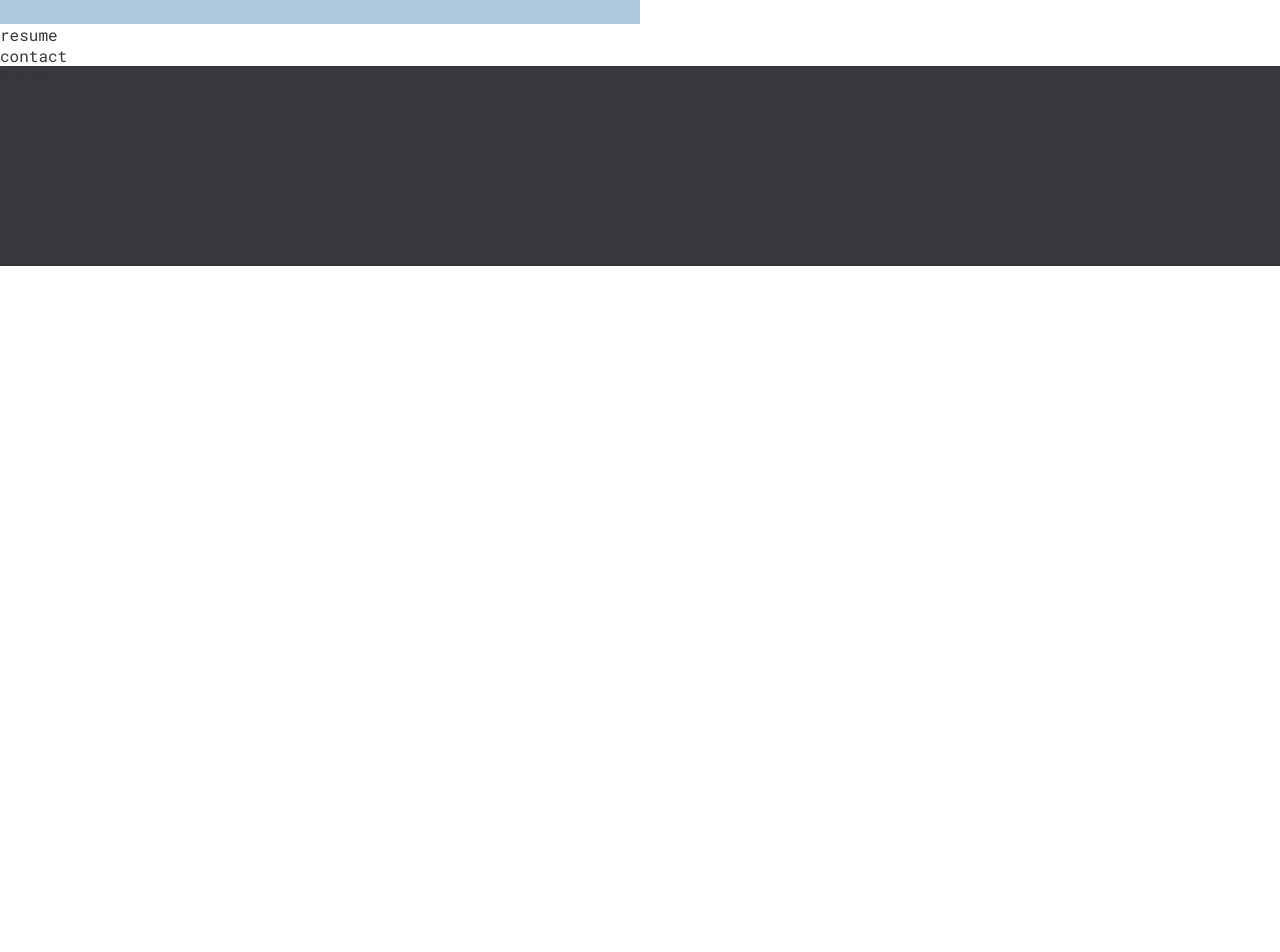
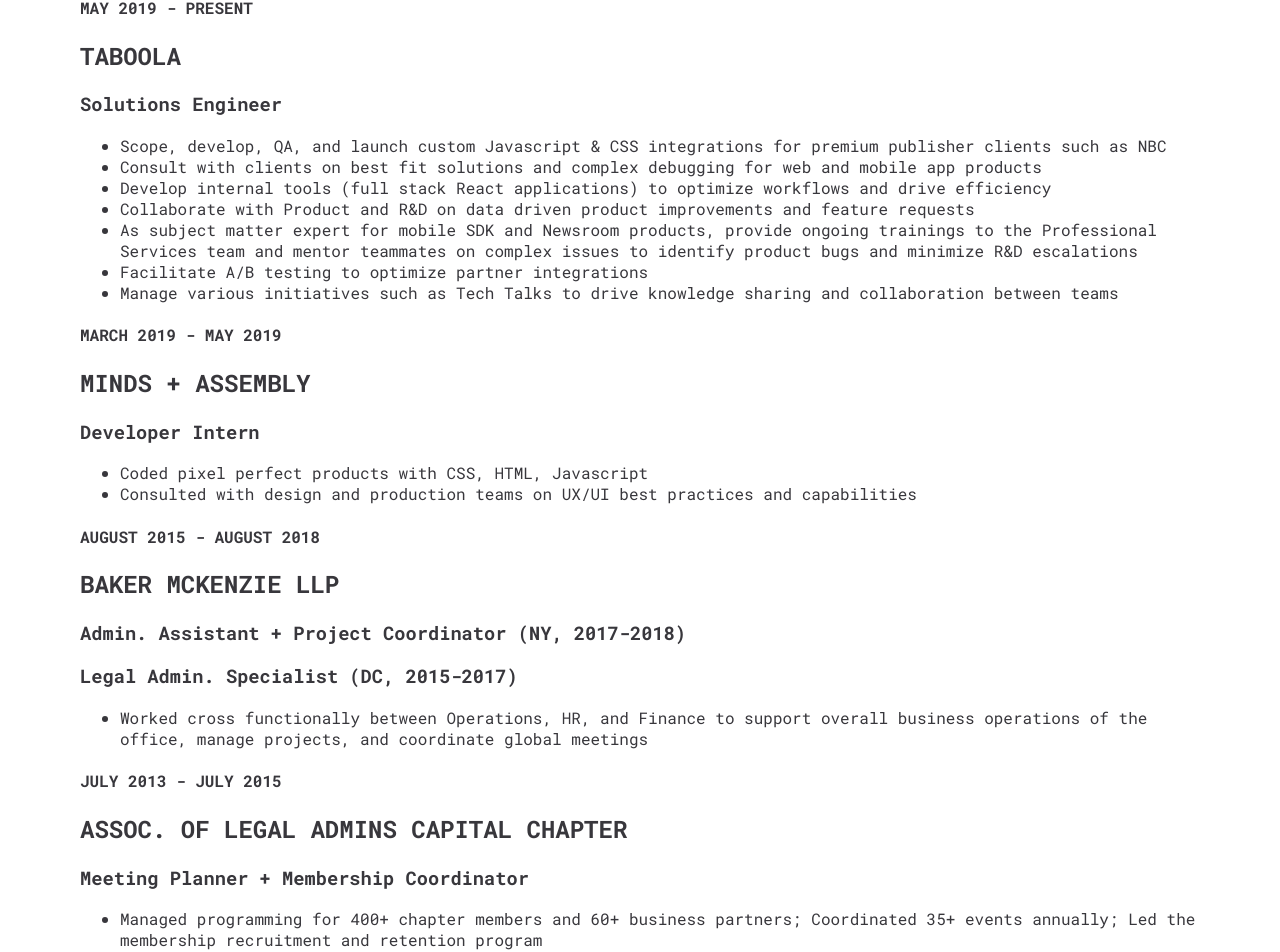
Before and after one commit to scotidodson/2021-portfolio, a React (Create React App) app: page / in a window 1280 px wide. Shown: the part 1612-2564 px from the top of the page. Before the commit the page ends 1878 px from the top, so only its background shows below. Built offline with nearby package versions, Linux system fonts and the light colour scheme.

Commit message:
added resume

```diff
--- a/src/App.css
+++ b/src/App.css
@@ -21,7 +21,7 @@
 }
 
 .navigation li a:hover {
-    border-left: 2px solid #c89247;
+    border-left: 3px solid #c89247;
 }
 
 .navigation ul {
@@ -90,6 +90,10 @@
     font-size: 3rem;
 }
 
+.pageContainer {
+    padding: 60px 60px 0 80px;
+}
+
 
    /* CSS HEX */
    /* --silver-sand: #b2c3c8;
--- a/src/App.js
+++ b/src/App.js
@@ -6,7 +6,7 @@
   Link
 } from 'react-router-dom';
 import Home from './containers/Home';
-import About from './containers/About';
+import Hero from './components/Hero';
 import Resume from './containers/Resume';
 import Portfolio from './containers/Portfolio';
 import Contact from './containers/Contact';
@@ -30,14 +30,15 @@
             <li><Link to='/contact'>CONTACT</Link></li>
         </ul>
       </nav>
-
+      <div className='pageContainer'>
         <Switch>
-        <Route path='/about'><About/></Route>
+          <Route path='/about'><Hero/></Route>
           <Route path='/resume'><Resume/></Route>
           <Route path='/portfolio'><Portfolio/></Route>
           <Route path='/contact'><Contact/></Route>
           <Route path='/'><Home/></Route>
         </Switch>
+      </div>
       <Footer/>
     </Router>
   );
--- a/src/components/Hero.css
+++ b/src/components/Hero.css
@@ -3,7 +3,7 @@
     min-height: 400px;
     width: 100%;
     flex-direction: row;
-    padding: 80px 0 0;
+    padding: 0;
 }
 
 .hero .left {
--- a/src/components/Pillars.css
+++ b/src/components/Pillars.css
@@ -1,7 +1,6 @@
 .pillars {
-    width: 80%;
+    width: 100%;
     display: flex;
     flex-direction: row;
     min-height: 300px;
-    padding: 0 80px;
 }
--- a/src/containers/About.css
+++ /dev/null
@@ -1,24 +0,0 @@
-.about {
-    display: flex;
-    padding: 0 20%;
-    flex-direction: column;
-}
-
-.about .scoti {
-    background: url('../assets/scoti-sketch.PNG') bottom center no-repeat;
-    background-size: 70%;
-    height: 300px;
-    width: 300px;
-}
-
-.about h2 {
-    font-family: 'Roboto Mono', sans-serif;
-    font-size: 2rem;
-    color: #3b5366;
-}
-
-.about p {
-    font-family: 'Lora', sans-serif;
-    font-size: 1rem;
-    color: #3b5366;
-}
--- a/src/containers/About.js
+++ /dev/null
@@ -1,16 +0,0 @@
-import React from "react";
-import './About.css';
-
-const About = () => {
-  return (
-   <div className='about'>
-    <div className='scoti'></div>
-    <div className='blurb'>
-      <h2>hello</h2>
-      <p>Lorem ipsum dolor sit amet consectetur, adipisicing elit. Sit adipisci suscipit at officiis neque delectus excepturi eaque asperiores temporibus. Vitae in possimus voluptatum amet voluptatem odit eaque ullam officiis consequuntur.</p>
-    </div>
-   </div>
-  );
-};
-
-export default About;
--- a/src/containers/Resume.js
+++ b/src/containers/Resume.js
@@ -3,7 +3,49 @@
 
 const Resume = () => {
   return (
-   <div>resume</div>
+   <div className='resume'>
+     <div className='resume__segment'>
+      <h4>MAY 2019 - PRESENT</h4>
+      <h2>TABOOLA</h2>
+      <h3>Solutions Engineer</h3>
+      <ul>
+        <li>Scope, develop, QA, and launch custom Javascript & CSS integrations for premium publisher clients such as NBC</li>
+        <li>Consult with clients on best fit solutions and complex debugging for web and mobile app products</li>
+        <li>Develop internal tools (full stack React applications) to optimize workflows and drive efficiency</li>
+        <li>Collaborate with Product and R&D on data driven product improvements and feature requests</li>
+        <li>As subject matter expert for mobile SDK and Newsroom products, provide ongoing trainings to the Professional Services team and mentor teammates on complex issues to identify product bugs and minimize R&D escalations</li>
+        <li>Facilitate A/B testing to optimize partner integrations</li>
+        <li>Manage various initiatives such as Tech Talks to drive knowledge sharing and collaboration between teams</li>
+      </ul>
+     </div>
+     <div className='resume__segment'>
+      <h4>MARCH 2019 - MAY 2019</h4>
+      <h2>MINDS + ASSEMBLY</h2>
+      <h3>Developer Intern</h3>
+      <ul>
+        <li>Coded pixel perfect products with CSS, HTML, Javascript</li>
+        <li>Consulted with design and production teams on UX/UI best practices and capabilities</li>
+      </ul>
+     </div>
+     <div className='resume__segment'>
+      <h4>AUGUST 2015 - AUGUST 2018</h4>
+      <h2>BAKER MCKENZIE LLP</h2>
+      <h3>Admin. Assistant + Project Coordinator (NY, 2017-2018)</h3>
+      <h3>Legal Admin. Specialist (DC, 2015-2017)</h3>
+      <ul>
+        <li>Worked cross functionally between Operations, HR, and Finance to support overall business operations of the office, manage projects, and coordinate global meetings</li>
+      </ul>
+     </div>
+     <div className='resume__segment'>
+      <h4>JULY 2013 - JULY 2015</h4>
+      <h2>ASSOC. OF LEGAL ADMINS CAPITAL CHAPTER</h2>
+      <h3>Meeting Planner + Membership Coordinator</h3>
+      <ul>
+        <li>Managed programming for 400+ chapter members and 60+ business partners; Coordinated 35+ events annually; Led the membership recruitment and retention program</li>
+      </ul>
+     </div>
+
+   </div>
   );
 };
 
```
Lines whose indentation alone changed are shown as unchanged.
